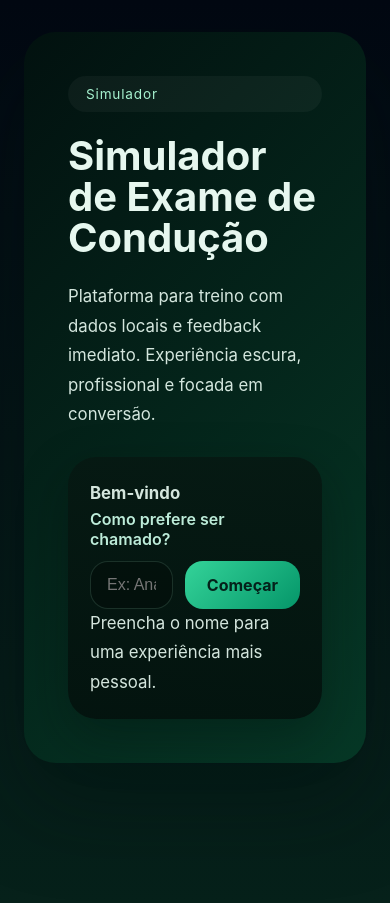
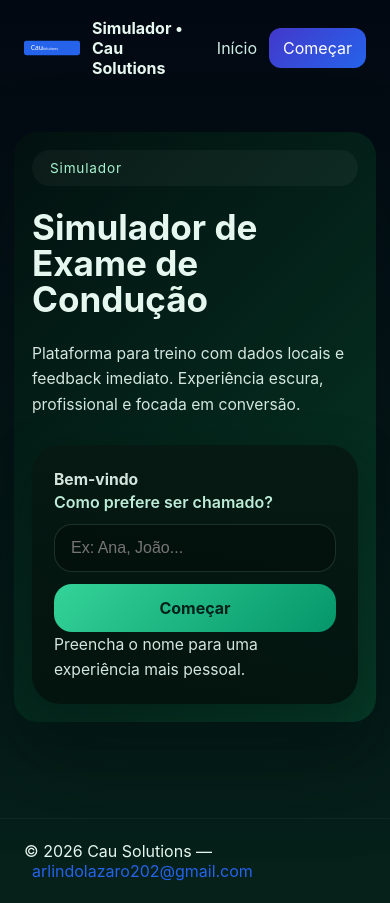
Before and after one commit to arlindolazaro/simulador-exame-conducao, a Next.js app: page / in a window 390 px wide. Built offline with nearby package versions, Linux system fonts and the light colour scheme.

Commit message:
feat: atualizar interface da página inicial

```diff
--- a/pages/index.js
+++ b/pages/index.js
@@ -1,5 +1,6 @@
 import { useState } from 'react';
 import Link from 'next/link';
+import Layout from '@/components/Layout';
 import quizData from '@/data/quiz-data.json';
 import styles from '@/styles/Home.module.css';
 
@@ -28,8 +29,9 @@ export default function Home() {
   const itemsToShow = selectedCategory === 'EXAME' ? exams : selectedCategory === 'TESTE' ? tests : [];
 
   return (
-    <main className={styles.page}>
-      <section className={styles.heroModern}>
+    <Layout>
+      <main className={styles.page}>
+        <section className={styles.heroModern}>
         <div className={styles.heroText}>
           <span className={styles.tag}>Simulador</span>
           <h1>Simulador de Exame de Condução</h1>
@@ -103,7 +105,7 @@ export default function Home() {
         </section>
       )}
 
-      <footer className={styles.footer}></footer>
-    </main>
+      </main>
+    </Layout>
   );
 }
--- a/styles/Home.module.css
+++ b/styles/Home.module.css
@@ -247,8 +247,17 @@
 }
 
 @media (max-width: 980px) {
+  .page {
+    padding: 18px 14px 48px;
+  }
+
   .heroModern {
     grid-template-columns: 1fr;
+    padding: 28px;
+  }
+
+  .heroModern h1 {
+    font-size: clamp(2rem, 9vw, 2.8rem);
   }
 
   .blurbGrid,
@@ -256,3 +265,40 @@
     grid-template-columns: 1fr;
   }
 }
+
+@media (max-width: 640px) {
+  .heroModern {
+    border-radius: 24px;
+    padding: 18px;
+  }
+
+  .heroModern p {
+    font-size: 0.98rem;
+    line-height: 1.6;
+  }
+
+  .fieldInputRow {
+    grid-template-columns: 1fr;
+  }
+
+  .ctaButton,
+  .primaryButton {
+    width: 100%;
+  }
+
+  .buttonGroup {
+    flex-direction: column;
+  }
+
+  .gridWide {
+    grid-template-columns: 1fr;
+  }
+
+  .cardWide {
+    padding: 16px;
+  }
+
+  .sectionHeaderAlt h2 {
+    font-size: 1.55rem;
+  }
+}
```
